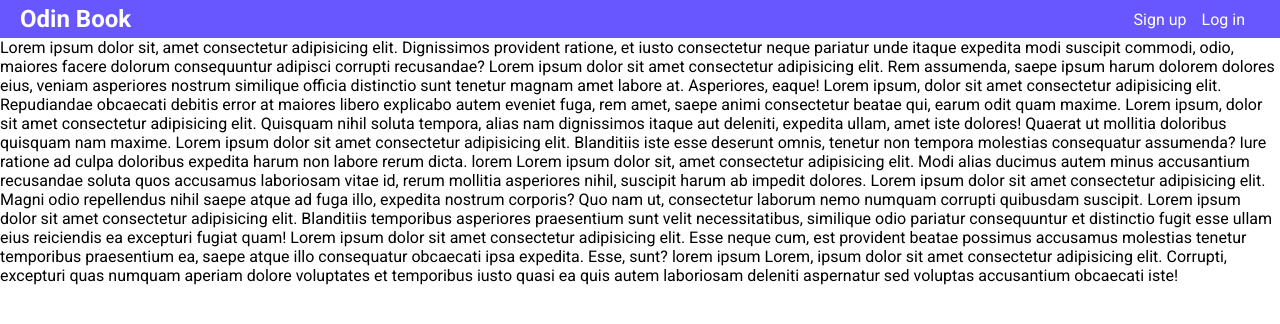
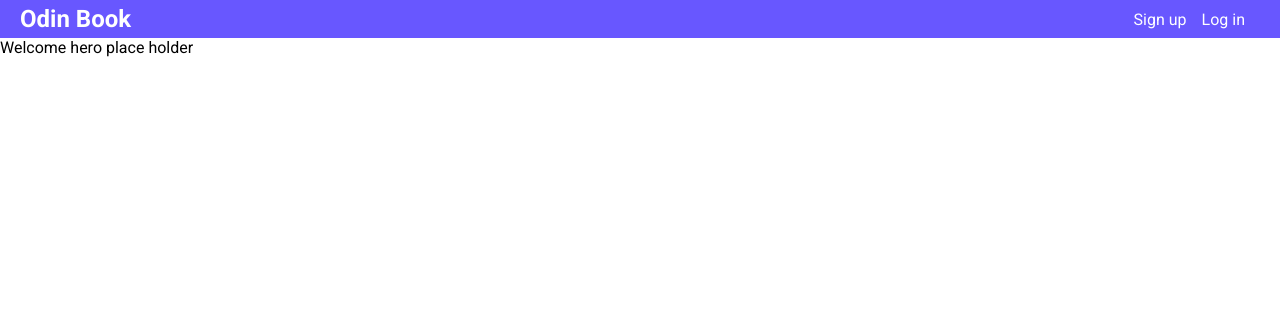
Before and after one commit to JPd3v/Odin-book-client, a React (Vite) app: page / in a window 1280 px wide. Shown: the top 324 px of the page. Built offline with nearby package versions, Linux system fonts and the light colour scheme; no server answers.

Commit message:
added conditional rendering, if user exist...
render userFeed else welcome hero

```diff
--- a/src/pages/Home.tsx
+++ b/src/pages/Home.tsx
@@ -1,38 +1,9 @@
+import WelcomeHero from '../components/WelcomeHero';
+import UserFeed from '../components/UserFeed';
+import useAuth from '../hooks/useAuth';
+
 export default function Home() {
-  return (
-    <div>
-      Lorem ipsum dolor sit, amet consectetur adipisicing elit. Dignissimos
-      provident ratione, et iusto consectetur neque pariatur unde itaque
-      expedita modi suscipit commodi, odio, maiores facere dolorum consequuntur
-      adipisci corrupti recusandae? Lorem ipsum dolor sit amet consectetur
-      adipisicing elit. Rem assumenda, saepe ipsum harum dolorem dolores eius,
-      veniam asperiores nostrum similique officia distinctio sunt tenetur magnam
-      amet labore at. Asperiores, eaque! Lorem ipsum, dolor sit amet consectetur
-      adipisicing elit. Repudiandae obcaecati debitis error at maiores libero
-      explicabo autem eveniet fuga, rem amet, saepe animi consectetur beatae
-      qui, earum odit quam maxime. Lorem ipsum, dolor sit amet consectetur
-      adipisicing elit. Quisquam nihil soluta tempora, alias nam dignissimos
-      itaque aut deleniti, expedita ullam, amet iste dolores! Quaerat ut
-      mollitia doloribus quisquam nam maxime. Lorem ipsum dolor sit amet
-      consectetur adipisicing elit. Blanditiis iste esse deserunt omnis, tenetur
-      non tempora molestias consequatur assumenda? Iure ratione ad culpa
-      doloribus expedita harum non labore rerum dicta. lorem Lorem ipsum dolor
-      sit, amet consectetur adipisicing elit. Modi alias ducimus autem minus
-      accusantium recusandae soluta quos accusamus laboriosam vitae id, rerum
-      mollitia asperiores nihil, suscipit harum ab impedit dolores. Lorem ipsum
-      dolor sit amet consectetur adipisicing elit. Magni odio repellendus nihil
-      saepe atque ad fuga illo, expedita nostrum corporis? Quo nam ut,
-      consectetur laborum nemo numquam corrupti quibusdam suscipit. Lorem ipsum
-      dolor sit amet consectetur adipisicing elit. Blanditiis temporibus
-      asperiores praesentium sunt velit necessitatibus, similique odio pariatur
-      consequuntur et distinctio fugit esse ullam eius reiciendis ea excepturi
-      fugiat quam! Lorem ipsum dolor sit amet consectetur adipisicing elit. Esse
-      neque cum, est provident beatae possimus accusamus molestias tenetur
-      temporibus praesentium ea, saepe atque illo consequatur obcaecati ipsa
-      expedita. Esse, sunt? lorem ipsum Lorem, ipsum dolor sit amet consectetur
-      adipisicing elit. Corrupti, excepturi quas numquam aperiam dolore
-      voluptates et temporibus iusto quasi ea quis autem laboriosam deleniti
-      aspernatur sed voluptas accusantium obcaecati iste!
-    </div>
-  );
+  const { userToken } = useAuth();
+
+  return <main>{userToken ? <UserFeed /> : <WelcomeHero />}</main>;
 }
```
